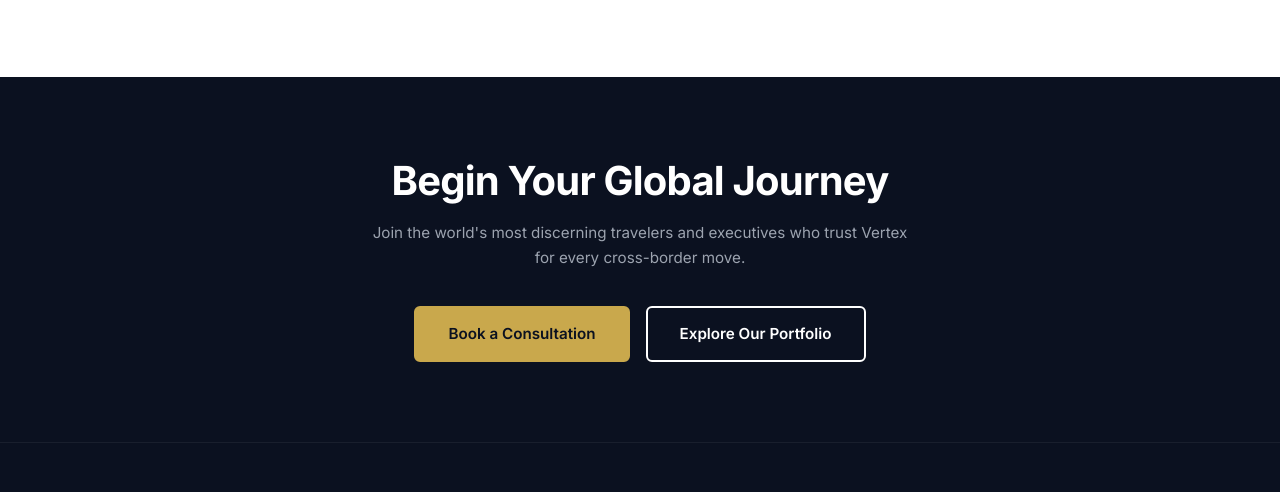
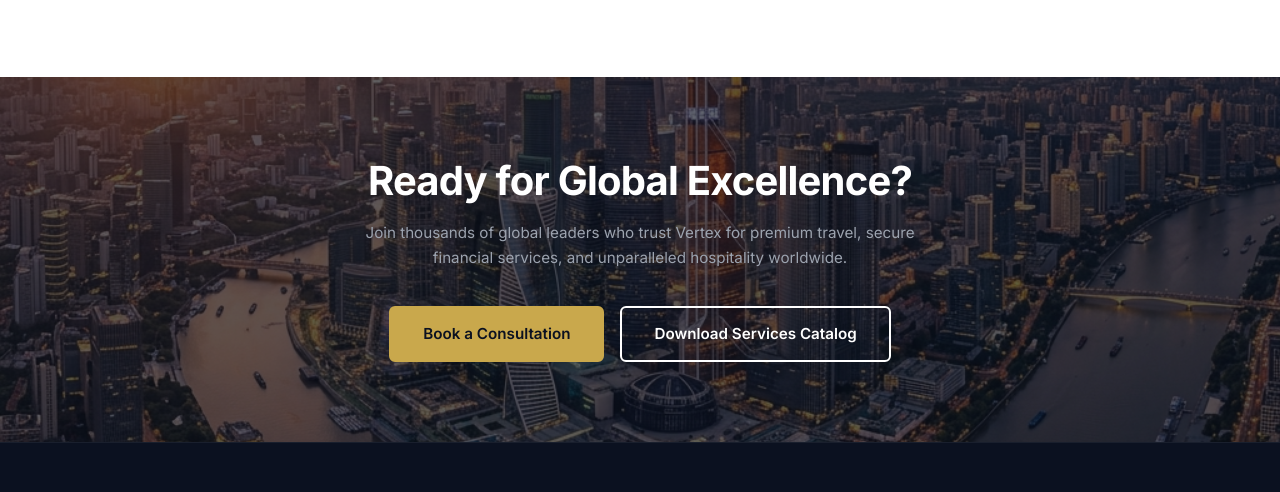
Before and after one commit to isrosiva00005-max/Vertex, a website: page public/about.html in a window 1280 px wide. Shown: the part 2167-2659 px from the top of the page. Drawn offline with Linux system fonts and the light colour scheme.

Commit message:
Design: add Ready for Global Excellence CTA with cityscape bg to About and Contact pages

```diff
--- a/public/about.html
+++ b/public/about.html
@@ -524,13 +524,16 @@
   </section>
 
   <!-- ═══ CTA ═══ -->
-  <section class="cta-section reveal">
-    <div class="container">
-      <h2>Begin Your Global Journey</h2>
-      <p>Join the world's most discerning travelers and executives who trust Vertex for every cross-border move.</p>
+  <section class="cta-section reveal" style="position:relative;overflow:hidden;">
+    <div style="position:absolute;inset:0;pointer-events:none;">
+      <img src="images/hero-cityscape.png" alt="" style="width:100%;height:100%;object-fit:cover;opacity:0.35;">
+    </div>
+    <div class="container" style="position:relative;z-index:2;">
+      <h2>Ready for Global Excellence?</h2>
+      <p>Join thousands of global leaders who trust Vertex for premium travel, secure financial services, and unparalleled hospitality worldwide.</p>
       <div class="cta-buttons">
         <a href="contact.html" class="btn btn-primary">Book a Consultation</a>
-        <a href="portfolio.html" class="btn btn-secondary">Explore Our Portfolio</a>
+        <a href="portfolio.html" class="btn btn-secondary">Download Services Catalog</a>
       </div>
     </div>
   </section>
```
Also changed, not shown: public/contact.html (+14 -0 lines).
